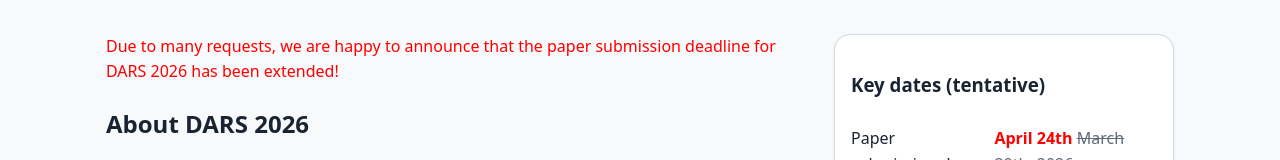
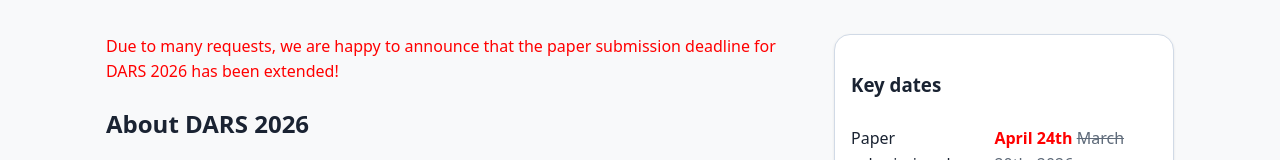
Before and after one commit to KuraLab/dars2026, a plain HTML site: page index.html in a window 1280 px wide. Shown: the part 445-605 px from the top of the page. Drawn offline with Linux system fonts and the light colour scheme.

Commit message:
Remove "tentative" from the Key dates section

```diff
--- a/index.html
+++ b/index.html
@@ -46,7 +46,7 @@
 <section class="section">
   <div class="container two-col">
     <aside class="card">
-      <h3>Key dates (tentative)</h3>
+      <h3>Key dates</h3>
       <ul class="timeline">
         <!-- <li><span>Paper submission opens</span><time>TBD</time></li> -->
         <li><span>Paper submission due</span><time><span style="color: red;"><strong>April 24th</strong></span> <strike>March 20th</strike>, 2026</time></li>
```
